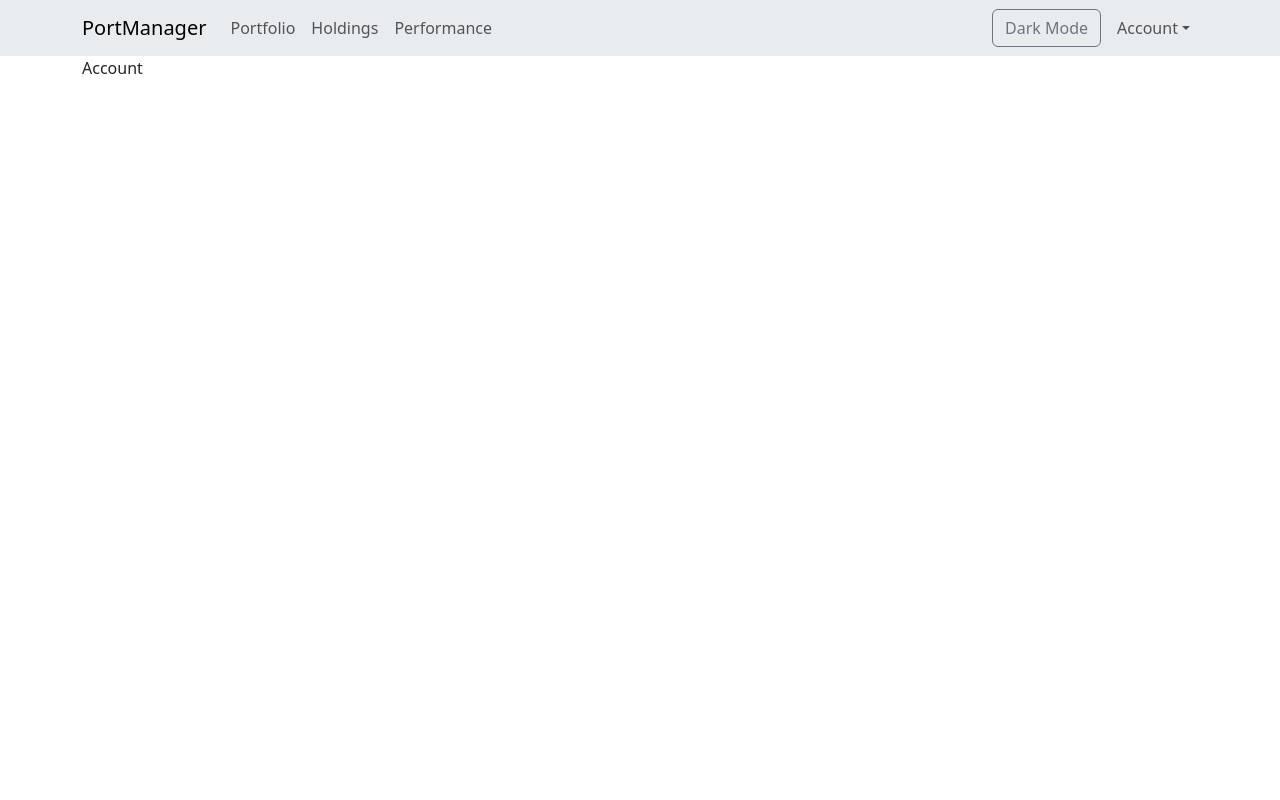
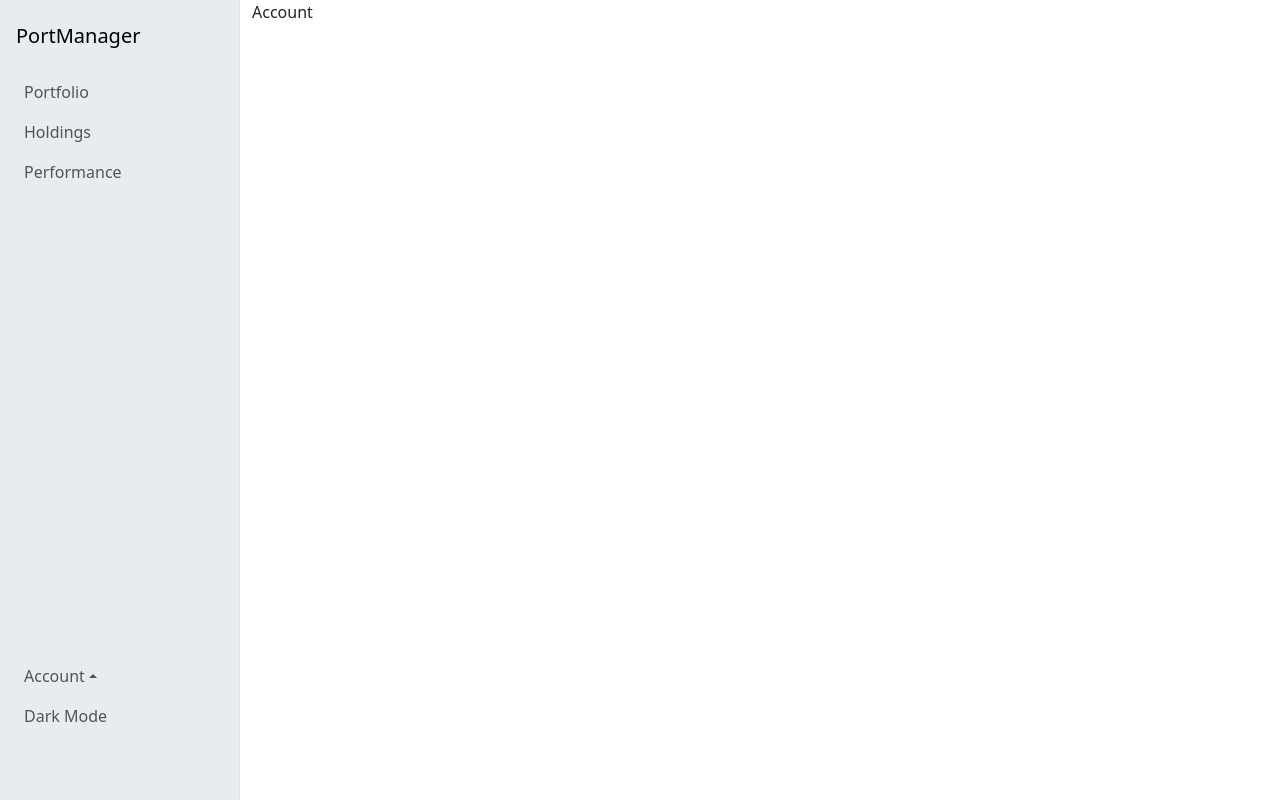
Before and after one commit to ryanlkl/Portfolio-Manager-Neueda, a React (Vite) app in the folder frontend/: page /account in a window 1280 px wide. Built offline with nearby package versions, Linux system fonts and the light colour scheme.

Commit message:
changed navBar to a side bar

```diff
--- a/frontend/src/components/NavBar.jsx
+++ b/frontend/src/components/NavBar.jsx
@@ -3,7 +3,7 @@ import Container from 'react-bootstrap/Container';
 import Nav from 'react-bootstrap/Nav';
 import Navbar from 'react-bootstrap/Navbar';
 import NavDropdown from 'react-bootstrap/NavDropdown';
-import Button from 'react-bootstrap/Button';
+import '../css/navBar.css';
 
 function NavBar() {
   const [theme, setTheme] = useState(() => {
@@ -25,34 +25,58 @@ function NavBar() {
   const toggleTheme = () => setTheme(t => (t === 'dark' ? 'light' : 'dark'));
 
   return (
-    <Navbar collapseOnSelect expand="lg" className="bg-body-secondary">
-      <Container>
-        <Navbar.Brand href="/portfolio">PortManager</Navbar.Brand>
-        <Navbar.Toggle aria-controls="responsive-navbar-nav" />
-        <Navbar.Collapse id="responsive-navbar-nav">
-          <Nav className="me-auto">
+    <>
+      <Navbar
+        collapseOnSelect
+        expand="lg"
+        className="bg-body-secondary position-fixed top-0 start-0 vh-100 d-flex flex-column p-3 border-end"
+        style={{ width: 240, zIndex: 1030 }}
+      >
+        <Container fluid className="p-0 d-flex flex-column align-items-stretch h-100">
+          <Navbar.Brand href="/portfolio" className="mb-3">PortManager</Navbar.Brand>
+
+          <Navbar.Toggle aria-controls="responsive-navbar-nav" className="mb-2" />
+
+          <Navbar.Collapse id="responsive-navbar-nav" className="d-flex flex-column">
+            <Nav className="flex-column w-100">
               <Nav.Link href="/portfolio">Portfolio</Nav.Link>
               <Nav.Link href="/holdings">Holdings</Nav.Link>
               <Nav.Link href="/performance">Performance</Nav.Link>
             </Nav>
-          <Nav className="align-items-center">
-            <Button
-              variant="outline-secondary"
-              className="me-2"
-              onClick={toggleTheme}
-              aria-label="Toggle color mode"
+
+            <Nav className="flex-column w-100 mt-auto mb-5">
+              <NavDropdown
+                title="Account"
+                id="account-menu"
+                drop="up"
+                align="start"
+                className="w-100"
+                renderMenuOnMount
+                popperConfig={{
+                  strategy: 'fixed',
+                  modifiers: [
+                    { name: 'offset', options: { offset: [0, 6] } },
+                    { name: 'preventOverflow', options: { boundary: 'viewport' } },
+                  ],
+                }}
               >
-              {theme === 'dark' ? 'Light Mode' : 'Dark Mode'}
-            </Button>
-            <NavDropdown title="Account" id="collapsible-nav-dropdown">
                 <NavDropdown.Item href="/login">Sign In</NavDropdown.Item>
                 <NavDropdown.Item href="/signup">Register</NavDropdown.Item>
                 <NavDropdown.Item href="#logout">Sign Out</NavDropdown.Item>
               </NavDropdown>
+
+              <Nav.Link
+                onClick={toggleTheme}
+                role="button"
+                className="btn btn-outline-secondary w-100 text-start"
+              >
+                {theme === 'dark' ? 'Light Mode' : 'Dark Mode'}
+              </Nav.Link>
             </Nav>
           </Navbar.Collapse>
         </Container>
       </Navbar>
+    </>
   );
 }
 
--- /dev/null
+++ b/frontend/src/css/navBar.css
@@ -0,0 +1,19 @@
+:root {
+  --sidebar-width: 240px;
+}
+
+@media (min-width: 992px) {
+  html,
+  body,
+  #root {
+    min-height: 100%;
+  }
+
+  body {
+    padding-left: 0 !important;
+  }
+
+  #root {
+    padding-left: var(--sidebar-width) !important;
+  }
+}
```
Lines whose indentation alone changed are shown as unchanged.
